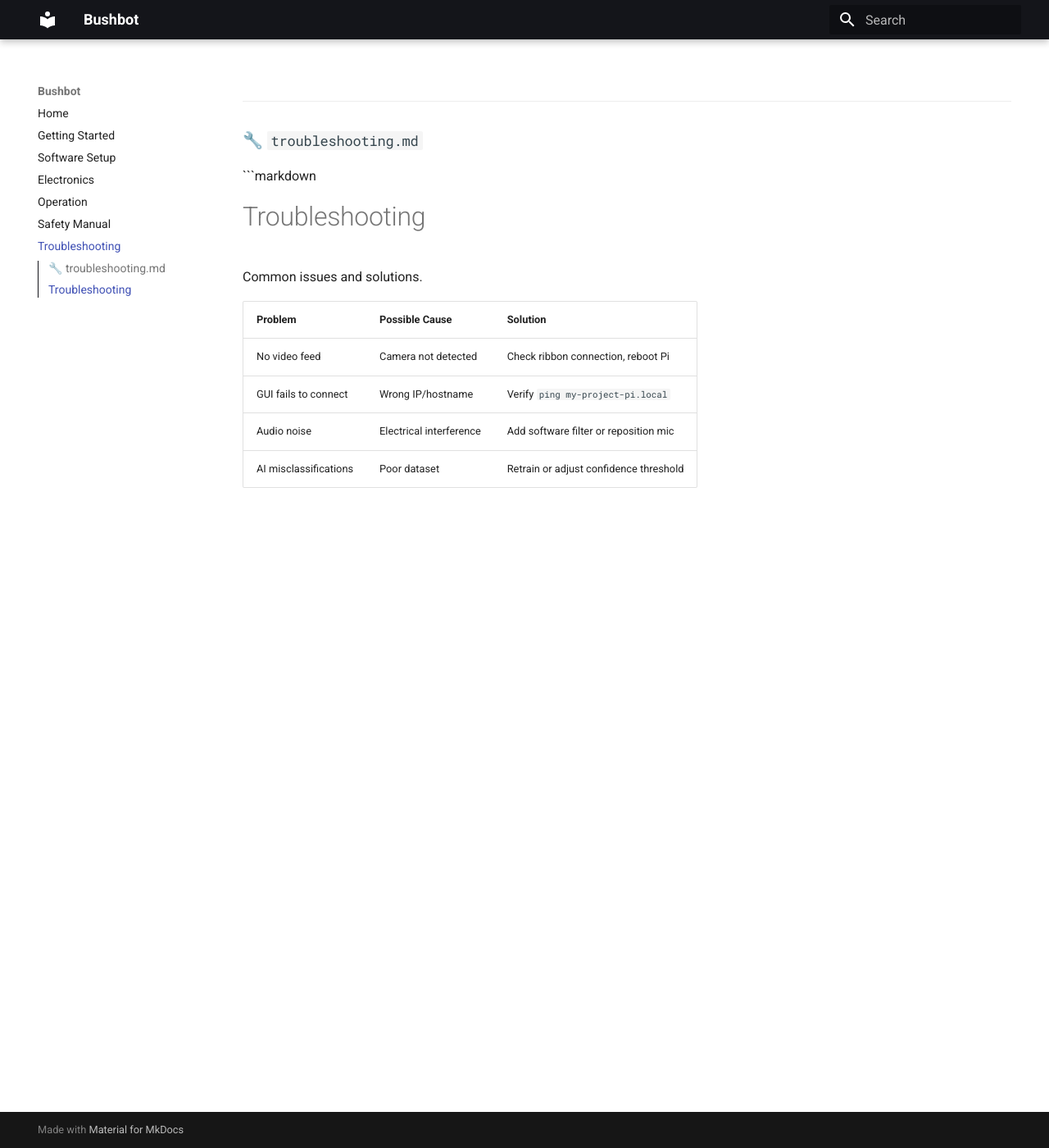
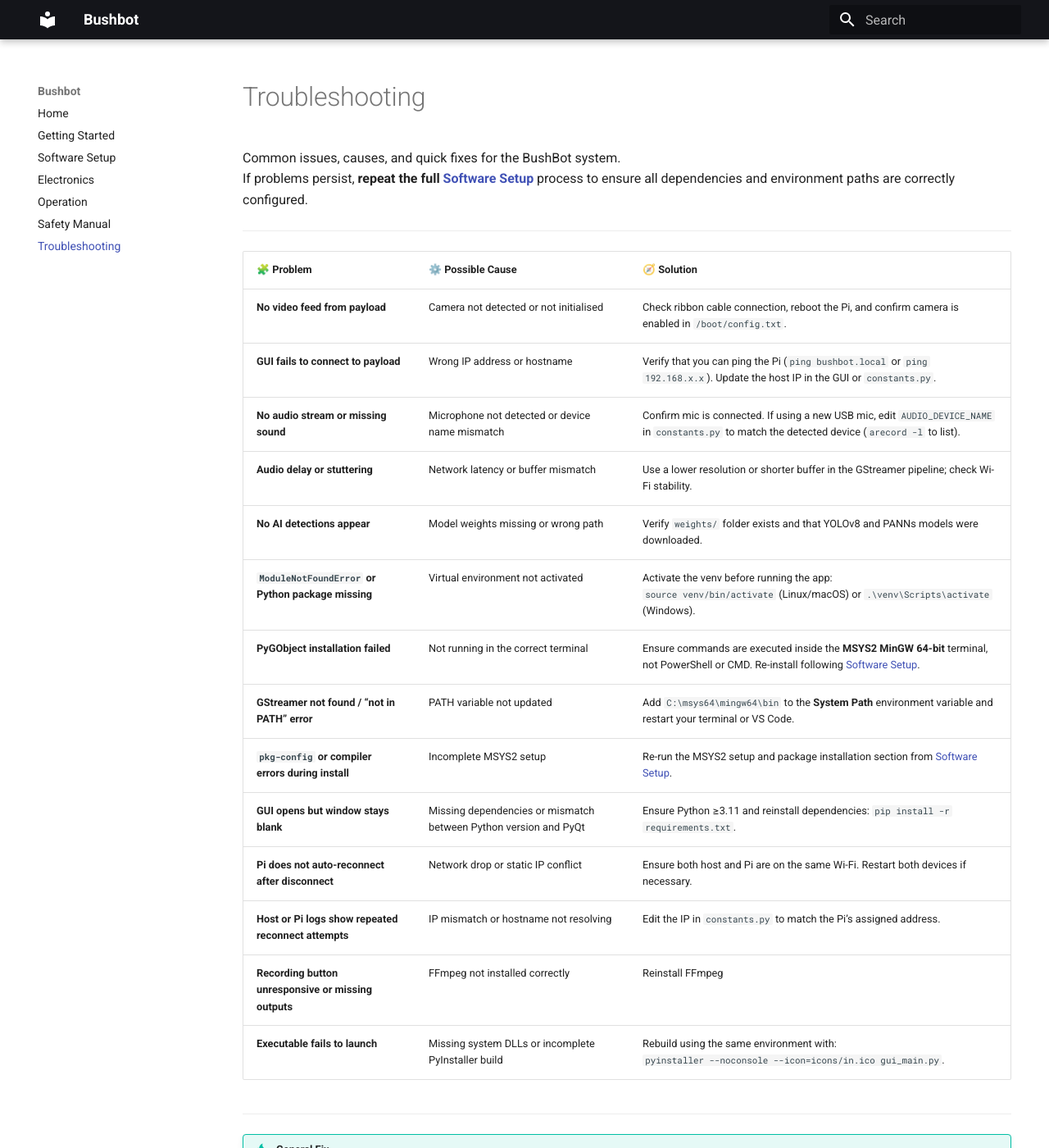
Before and after one commit to kaladeens/e18-docs, an MkDocs documentation site: the page built from docs/troubleshooting.md, in a window 1280 px wide and 1400 px high. Shown: the whole window at 82% size. Built offline with MkDocs 1.6.1 and Material for MkDocs 9.7.7, drawn with Linux system fonts in a browser that asks for light colours; some of the changed text lies outside the part shown.

Commit message:
troubleshooting stuff and ffmpeg fix

````diff
--- a/docs/troubleshooting.md
+++ b/docs/troubleshooting.md
@@ -1,15 +1,73 @@
+# Troubleshooting
+
+Common issues, causes, and quick fixes for the BushBot system.
+If problems persist, **repeat the full [Software Setup](software-setup.md)** process to ensure all dependencies and environment paths are correctly configured.
 
 ---
 
-### 🔧 `troubleshooting.md`
-```markdown
-# Troubleshooting
+| 🧩 **Problem** | ⚙️ **Possible Cause** | 🧭 **Solution** |
+|----------------|----------------------|----------------|
+| **No video feed from payload** | Camera not detected or not initialised | Check ribbon cable connection, reboot the Pi, and confirm camera is enabled in `/boot/config.txt`. |
+| **GUI fails to connect to payload** | Wrong IP address or hostname | Verify that you can ping the Pi (`ping bushbot.local` or `ping 192.168.x.x`). Update the host IP in the GUI or `constants.py`. |
+| **No audio stream or missing sound** | Microphone not detected or device name mismatch | Confirm mic is connected. If using a new USB mic, edit `AUDIO_DEVICE_NAME` in `constants.py` to match the detected device (`arecord -l` to list). |
+| **Audio delay or stuttering** | Network latency or buffer mismatch | Use a lower resolution or shorter buffer in the GStreamer pipeline; check Wi-Fi stability. |
+| **No AI detections appear** | Model weights missing or wrong path | Verify `weights/` folder exists and that YOLOv8 and PANNs models were downloaded. |
+| **`ModuleNotFoundError` or Python package missing** | Virtual environment not activated | Activate the venv before running the app: <br> `source venv/bin/activate` (Linux/macOS) or `.\venv\Scripts\activate` (Windows). |
+| **PyGObject installation failed** | Not running in the correct terminal | Ensure commands are executed inside the **MSYS2 MinGW 64-bit** terminal, not PowerShell or CMD. Re-install following [Software Setup](software-setup.md). |
+| **GStreamer not found / “not in PATH” error** | PATH variable not updated | Add `C:\msys64\mingw64\bin` to the **System Path** environment variable and restart your terminal or VS Code. |
+| **`pkg-config` or compiler errors during install** | Incomplete MSYS2 setup | Re-run the MSYS2 setup and package installation section from [Software Setup](software-setup.md). |
+| **GUI opens but window stays blank** | Missing dependencies or mismatch between Python version and PyQt | Ensure Python ≥3.11 and reinstall dependencies: `pip install -r requirements.txt`. |
+| **Pi does not auto-reconnect after disconnect** | Network drop or static IP conflict | Ensure both host and Pi are on the same Wi-Fi. Restart both devices if necessary. |
+| **Host or Pi logs show repeated reconnect attempts** | IP mismatch or hostname not resolving | Edit the IP in `constants.py` to match the Pi’s assigned address. |
+| **Recording button unresponsive or missing outputs** | FFmpeg not installed correctly | Reinstall FFmpeg |
+| **Executable fails to launch** | Missing system DLLs or incomplete PyInstaller build | Rebuild using the same environment with: <br> `pyinstaller --noconsole --icon=icons/in.ico gui_main.py`. |
 
-Common issues and solutions.
+---
 
-| Problem | Possible Cause | Solution |
-|----------|----------------|-----------|
-| No video feed | Camera not detected | Check ribbon connection, reboot Pi |
-| GUI fails to connect | Wrong IP/hostname | Verify `ping my-project-pi.local` |
-| Audio noise | Electrical interference | Add software filter or reposition mic |
-| AI misclassifications | Poor dataset | Retrain or adjust confidence threshold |
+!!! tip "General Fix"
+If you encounter repeated issues with dependencies, terminal errors, or broken imports —
+**re-run the entire [Software Setup](software-setup.md)** guide step-by-step.
+Most problems are caused by skipped setup commands, wrong terminals, or missing environment variables.
+
+---
+
+!!! info "Quick Diagnostic Commands"
+Use these commands to verify core components:
+
+```bash
+# Check connected audio devices
+arecord -l
+
+# Confirm camera module is detected
+libcamera-hello --list-cameras
+
+# Verify Python environment and path
+python --version
+which python
+
+# Test if GUI can reach payload
+ping bushbot.local
+```
+
+---
+
+!!! warning "Rebuilding MSYS2 Environment (Windows Only)"
+If GStreamer or PyGObject installation fails repeatedly,
+open **MSYS2 MSYS** terminal and reset the environment:
+
+```bash
+pacman -Syu
+pacman -S mingw-w64-x86_64-toolchain \
+          mingw-w64-x86_64-gstreamer \
+          mingw-w64-x86_64-gst-plugins-base \
+          mingw-w64-x86_64-pkg-config
+```
+
+Then open **MSYS2 MinGW 64-bit** terminal and reinstall Python bindings:
+
+```bash
+source venv/Scripts/activate
+pip install PyGObject
+```
+
+After completing these steps, repeat **Section 2 – GStreamer Installation** in [Software Setup](software-setup.md).
````
Also changed, not shown: docs/software-setup.md (+6 -1 lines).
